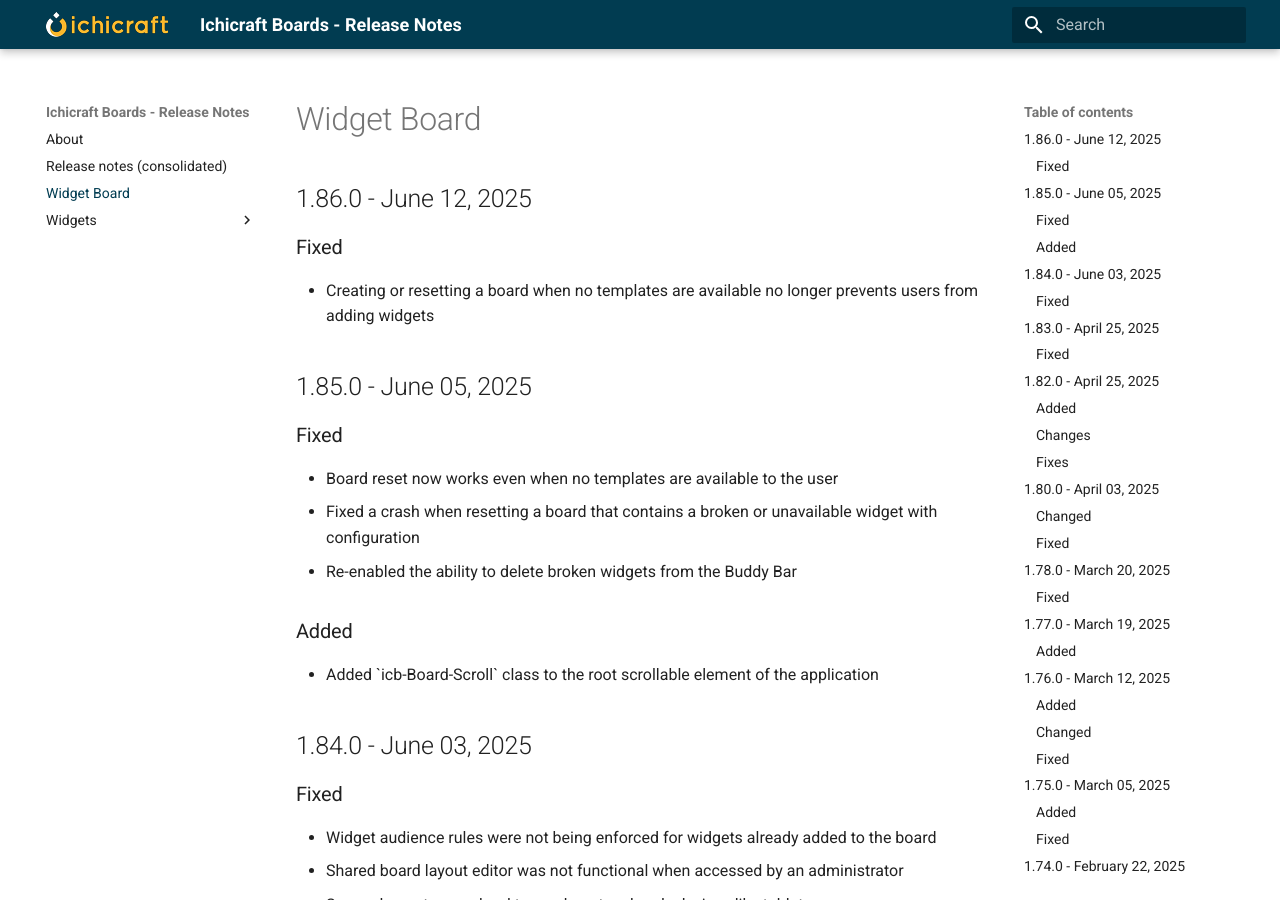
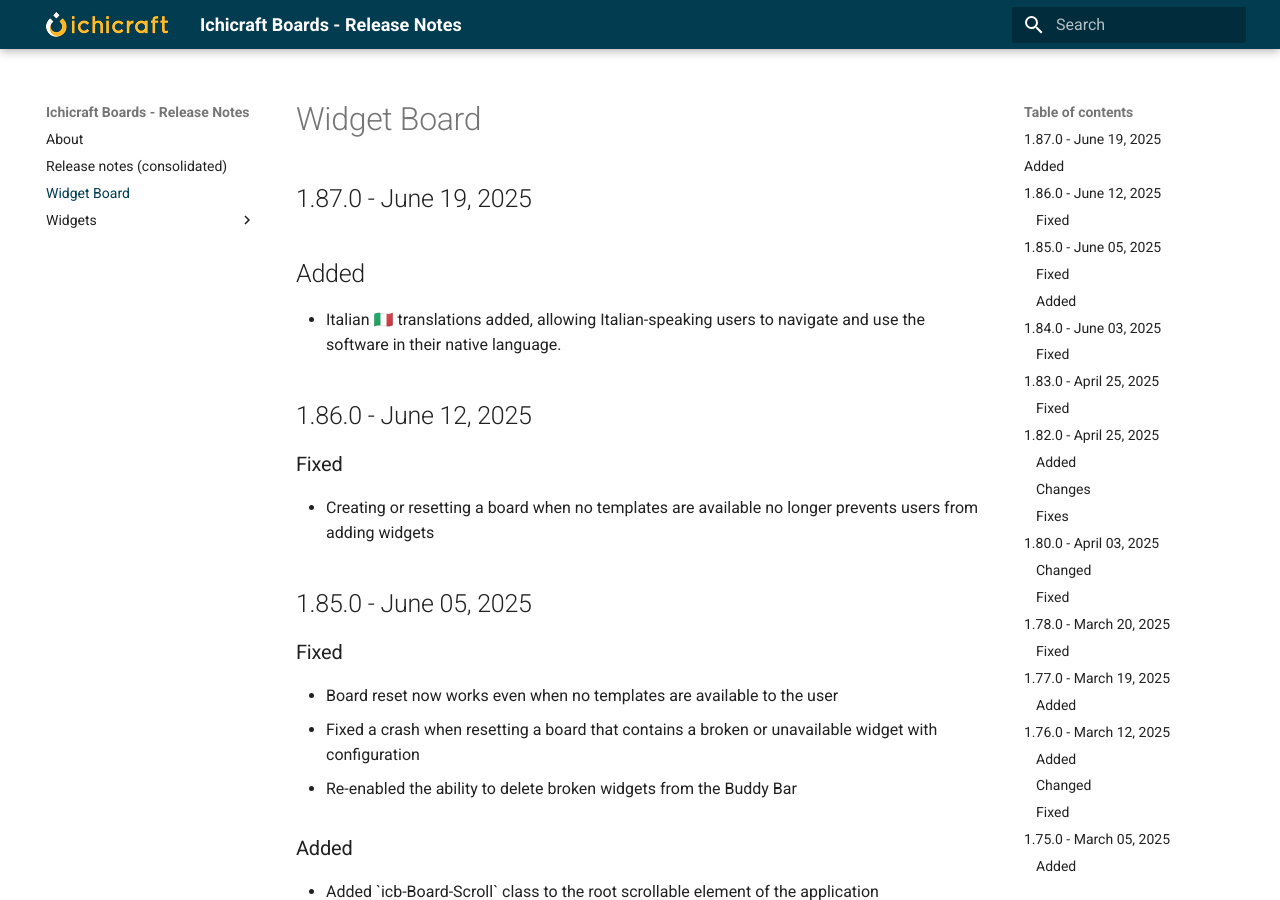
Before and after one commit to ichicraft/widgets-docs, an MkDocs documentation site: the page built from docs/Widget Board.md, in a window 1280 px wide and 900 px high. Built offline with MkDocs 1.6.1 and Material for MkDocs 9.7.7, drawn with Linux system fonts in a browser that asks for light colours.

```diff
--- a/docs/Widget Board.md
+++ b/docs/Widget Board.md
@@ -1,3 +1,9 @@
+## 1.87.0 - June 19, 2025
+
+## Added
+- Italian 🇮🇹 translations added, allowing Italian-speaking users to navigate and use the software in their native language.
+
+
 ## 1.86.0 - June 12, 2025
 
 ### Fixed
```
Also changed, not shown: docs/Release-notes-(consolidated).md (+6 -0 lines).
